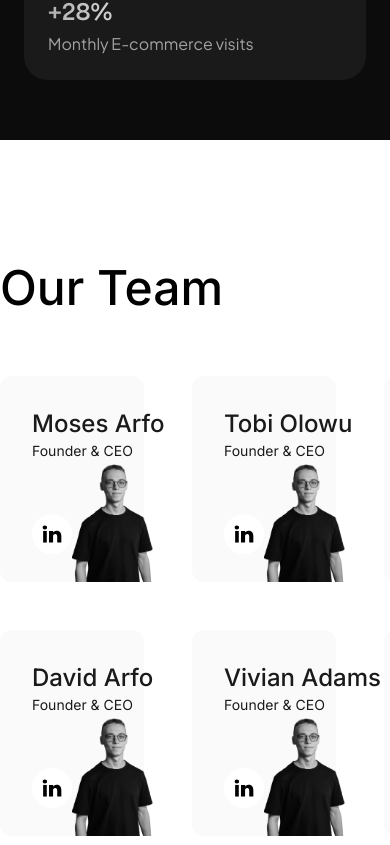
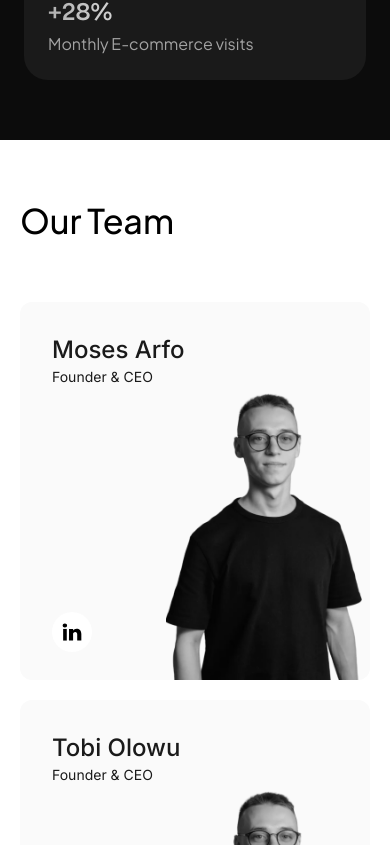
Before and after one commit to cvspan/cvspan-web, a Next.js app: page /about in a window 390 px wide. Shown: the part 6159-7004 px from the top of the page. Built offline with nearby package versions, Linux system fonts and the light colour scheme.

Commit message:
Implement mobile view for OurTeam section of about us page

```diff
--- a/src/components/molecules/OurTeam/OurTeamHeader.tsx
+++ b/src/components/molecules/OurTeam/OurTeamHeader.tsx
@@ -3,7 +3,9 @@ export const OurTeamHeader = () => {
     return (
         <div className="min-w-[564px]">
             <span>
-                <h2 className="text-5xl font-medium leading-[56px] text-black">Our Team</h2>
+                <h2 className="font-eudoxus text-[34px] font-medium leading-[42px] text-black lg:text-5xl lg:leading-[56px]">
+                    Our Team
+                </h2>
             </span>
         </div>
     );
--- a/src/components/molecules/OurTeam/OurTeamList.tsx
+++ b/src/components/molecules/OurTeam/OurTeamList.tsx
@@ -51,7 +51,7 @@ export const OurTeamList = () => {
     return (
         <div className="pt-[60px]">
             <div>
-                <div className="grid grid-cols-12 gap-12">
+                <div className="grid grid-cols-4 gap-5 sm:grid-cols-8 lg:grid-cols-12 lg:gap-12">
                     {TEAM.map((item: Team, i: number) => (
                         <OurTeamItem item={item} key={i} />
                     ))}
--- a/src/components/molecules/OurTeam/index.tsx
+++ b/src/components/molecules/OurTeam/index.tsx
@@ -6,7 +6,7 @@ export const OurTeam = () => {
     return (
         <section>
             <div className="bg-white">
-                <div className="mx-auto w-full max-w-[1200px] py-[120px]">
+                <div className="mx-auto w-full max-w-[1200px] px-5 py-[60px] lg:py-[120px]">
                     <OurTeamHeader />
                     <OurTeamList />
                 </div>
```
